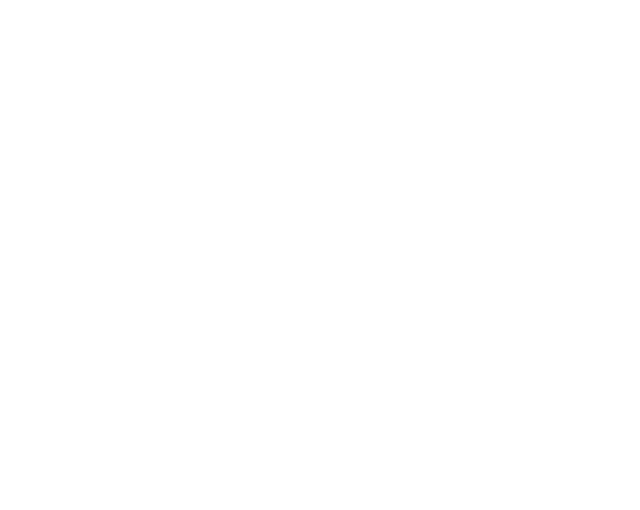
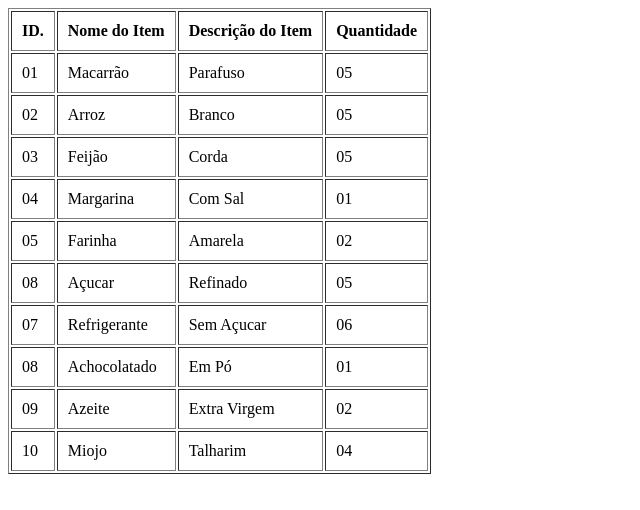
Before and after one commit to felipealvescr/HTML, a plain HTML site: page aula10.18/tabelas.html in a window 1280 px wide. Shown: the whole page, without its empty margins (0-640 px from the left). Drawn offline with Linux system fonts and the light colour scheme.

Commit message:
Propriedade aplicada

```diff
--- a/aula10.18/tabelas.html
+++ b/aula10.18/tabelas.html
@@ -8,7 +8,75 @@
 </head>
 
 <body>
+  <!-- Vamos criar uma lista de compras -->
+  <table cellpadding="10" border="1">
+    <thead>
+      <tr>
+        <th>ID.</th>
+        <th>Nome do Item</th>
+        <th>Descrição do Item</th>
+        <th>Quantidade</th>
+      </tr>
+    </thead>
+    <tbody>
+      <tr>
+        <td>01</td>
+        <td>Macarrão</td>
+        <td>Parafuso</td>
+        <td>05</td>
+      </tr>
+      <tr>
+        <td>02</td>
+        <td>Arroz</td>
+        <td>Branco</td>
+        <td>05</td>
+      </tr>
+      <tr>
+        <td>03</td>
+        <td>Feijão</td>
+        <td>Corda</td>
+        <td>05</td>
+      </tr>
+      <td>04</td>
+      <td>Margarina</td>
+      <td>Com Sal</td>
+      <td>01</td>
+      </tr>
+      <td>05</td>
+      <td>Farinha</td>
+      <td>Amarela</td>
+      <td>02</td>
+      </tr>
+      <td>08</td>
+      <td>Açucar</td>
+      <td>Refinado</td>
+      <td>05</td>
+      </tr>
+      <td>07</td>
+      <td>Refrigerante</td>
+      <td>Sem Açucar</td>
+      <td>06</td>
+      </tr>
+      <td>08</td>
+      <td>Achocolatado</td>
+      <td>Em Pó</td>
+      <td>01</td>
+      </tr>
+      </tr>
+      <td>09</td>
+      <td>Azeite</td>
+      <td>Extra Virgem</td>
+      <td>02</td>
+      </tr>
+      </tr>
+      <td>10</td>
+      <td>Miojo</td>
+      <td>Talharim</td>
+      <td>04</td>
+      </tr>
 
+    </tbody>
+  </table>
 </body>
 
 </html>
```
Also changed, not shown: aula10.18/images.html (added, +19 -0 lines), aula10.18/4511668.png (added).
